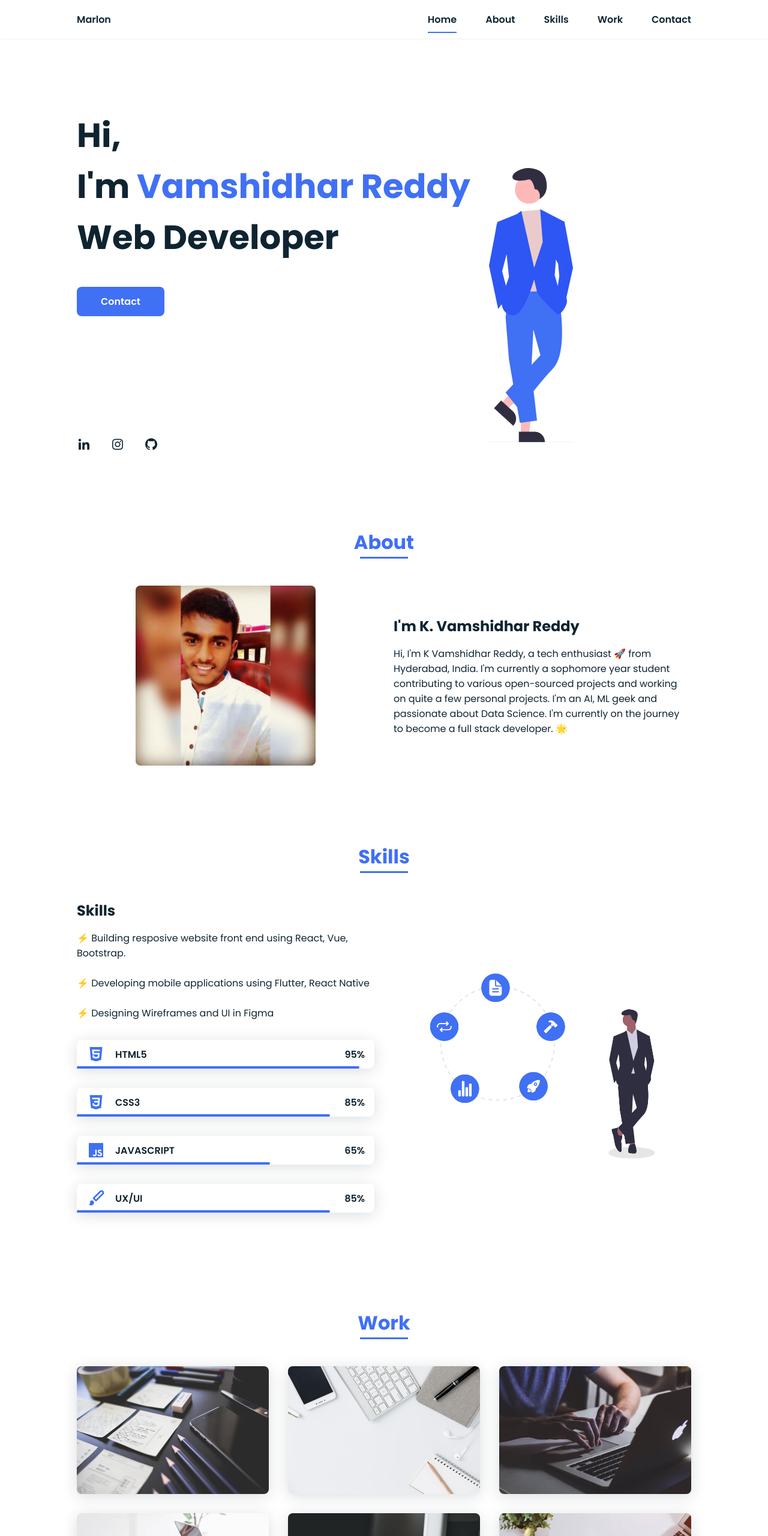
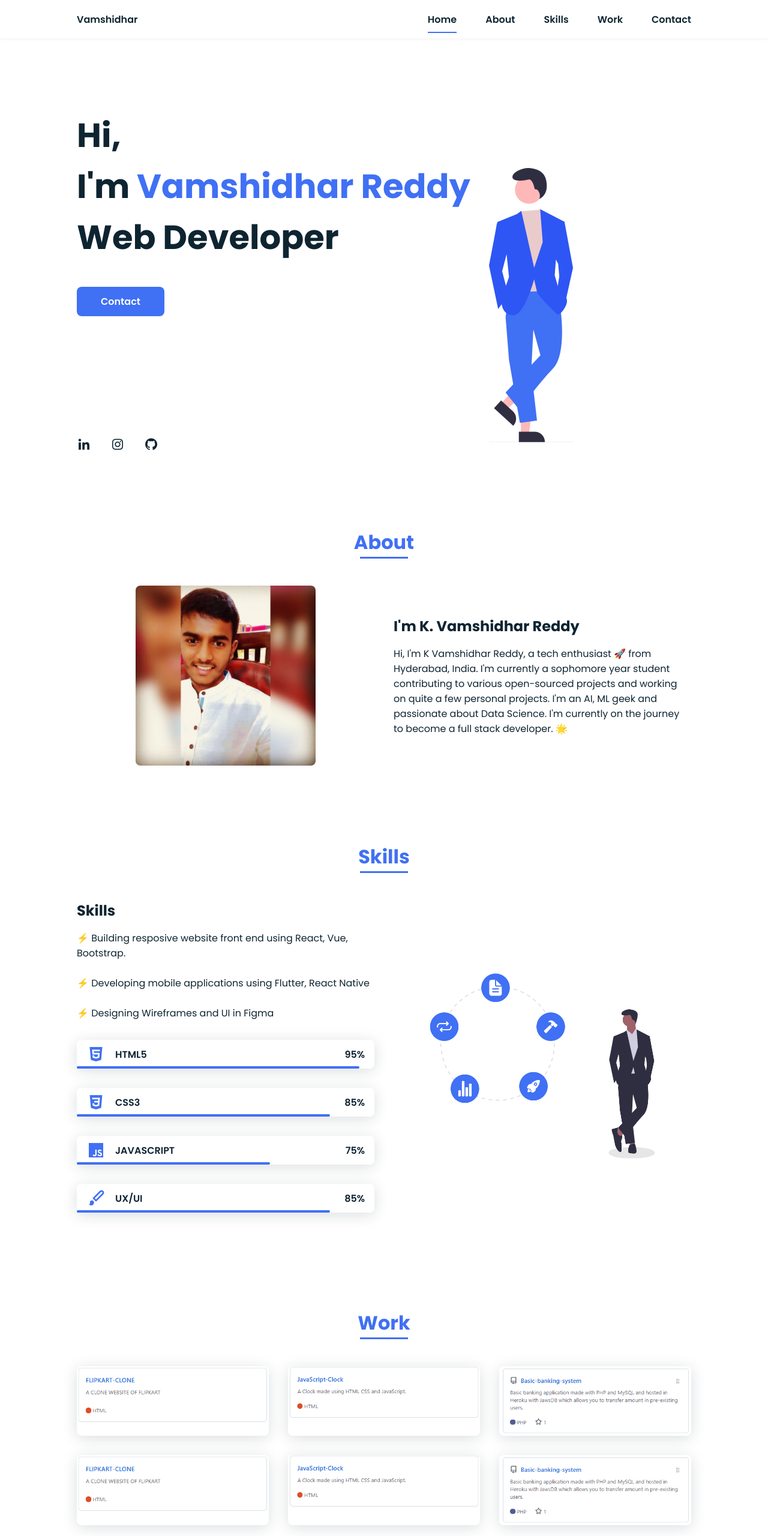
Before and after one commit to Dantusaikamal/Vamshi-portfolio, a plain HTML site: page index.html in a window 1280 px wide. Shown: the top 2560 px of the page at 60% size. Drawn offline with nearby package versions, Linux system fonts and the light colour scheme.

Commit message:
Add files via upload

```diff
--- a/index.html
+++ b/index.html
@@ -16,7 +16,7 @@
         <header class="l-header">
             <nav class="nav bd-grid">
                 <div>
-                    <a href="#" class="nav__logo">Marlon</a>
+                    <a href="#" class="nav__logo">Vamshidhar</a>
                 </div>
 
                 <div class="nav__menu" id="nav-menu">
@@ -119,7 +119,7 @@
 
                             </div>
                             <div>
-                                <span class="skills__percentage">65%</span>
+                                <span class="skills__percentage">75%</span>
                             </div>
                         </div>
                         <div class="skills__data">
@@ -148,22 +148,22 @@
 
                 <div class="work__container bd-grid">
                     <div class="work__img">
-                        <img src="assets/img/work1.jpg" alt="">
+                        <img src="assets/img/proj1.PNG" alt="">
                     </div>
                     <div class="work__img">
-                        <img src="assets/img/work2.jpg" alt="">
+                        <img src="assets/img/proj2.PNG" alt="">
                     </div>
                     <div class="work__img">
-                        <img src="assets/img/work3.jpg" alt="">
+                        <img src="assets/img/proj3.PNG" alt="">
                     </div>
                     <div class="work__img">
-                        <img src="assets/img/work4.jpg" alt="">
+                        <img src="assets/img/proj1.PNG" alt="">
                     </div>
                     <div class="work__img">
-                        <img src="assets/img/work5.jpg" alt="">
+                        <img src="assets/img/proj2.PNG" alt="">
                     </div>
                     <div class="work__img">
-                        <img src="assets/img/work6.jpg" alt="">
+                        <img src="assets/img/proj3.PNG" alt="">
                     </div>
                 </div>
             </section>
@@ -177,7 +177,7 @@
                         <input type="text" placeholder="Name" class="contact__input">
                         <input type="mail" placeholder="Email" class="contact__input">
                         <textarea name="" id="" cols="0" rows="10" class="contact__input"></textarea>
-                        <input type="button" value="Enviar" class="contact__button button">
+                        <input type="button" value="Send!" class="contact__button button">
                     </form>
                 </div>
             </section>
@@ -185,13 +185,15 @@
 
         <!--===== FOOTER =====-->
         <footer class="footer">
-            <p class="footer__title">Marlon</p>
+            <p class="footer__title">kallem Vamshidhar Reddy</p>
             <div class="footer__social">
-                <a href="#" class="footer__icon"><i class='bx bxl-facebook' ></i></a>
-                <a href="#" class="footer__icon"><i class='bx bxl-instagram' ></i></a>
-                <a href="#" class="footer__icon"><i class='bx bxl-twitter' ></i></a>
+
+                <a href="https://www.linkedin.com/in/kallem-vamshidhar-reddy/" class="footer__icon"><i class='bx bxl-linkedin'></i></a>
+                <a href="https://www.instagram.com/kallem_vamshidhar_reddy/" class="footer__icon"><i class='bx bxl-instagram' ></i></a>
+                <a href="https://github.com/kallem-vamshidhar-reddy" class="footer__icon"><i class='bx bxl-github' ></i></a>
+
             </div>
-            <p>&#169; 2020 copyright all right reserved</p>
+            <p>&#169; 2021 copyright all right reserved</p>
         </footer>
 
 
```
Also changed, not shown: assets/img/proj3.PNG (added).
